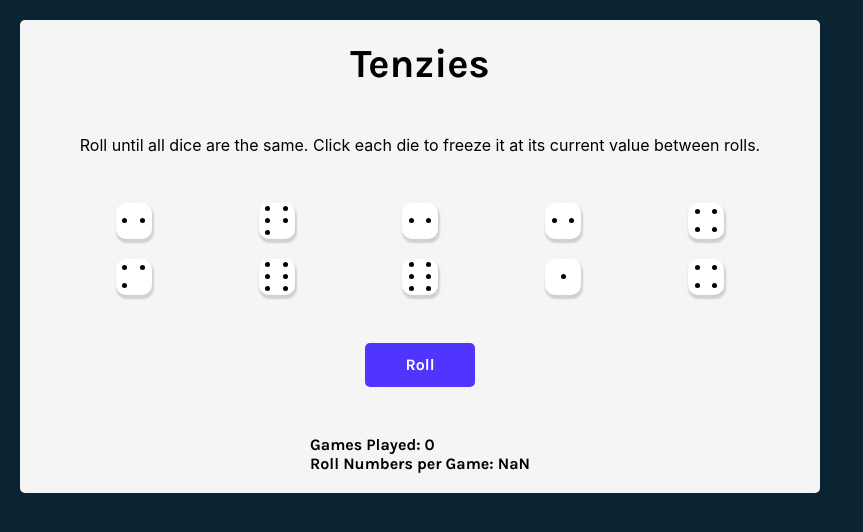
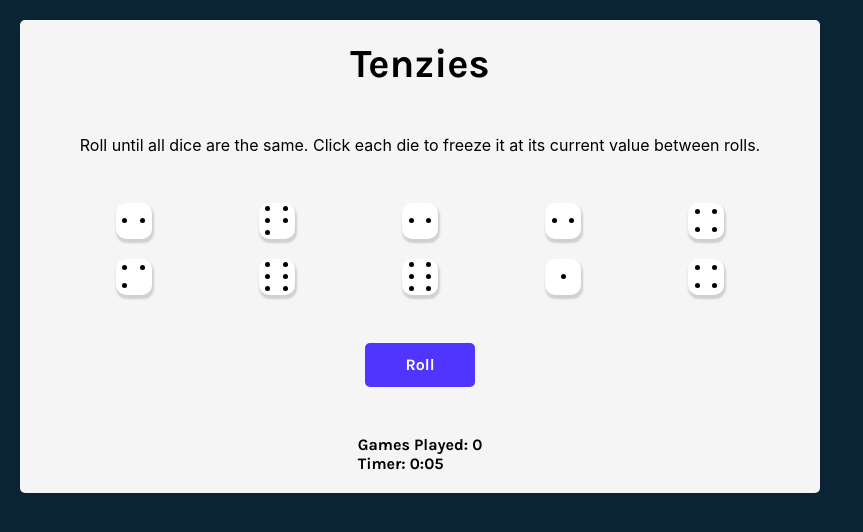
Before and after one commit to fcbvttn123/react-tenzies, a React (Vite) app: page / in a window 1280 px wide. Shown: the top 532 px of the page, without its empty margins (0-863 px from the left). Built offline with nearby package versions, Linux system fonts and the light colour scheme.

Commit message:
Time Tracking Finished

```diff
--- a/src/App.jsx
+++ b/src/App.jsx
@@ -80,7 +80,8 @@ function App() {
     // --> reset "roll numbers" state
     if (!differentDie) {
       setTenzies((prev) => !prev);
-      setGames((prev) => [...prev, currentRollNumber]);
+      setGames((prev) => [...prev, {rollNumbers: currentRollNumber, seconds}]);
+
       setCurrentRollNumber(0);
       setSeconds(0);
       clearInterval(intervalId)
@@ -109,10 +110,10 @@ function App() {
     const remainingSeconds = seconds % 60;
     return `${minutes}:${remainingSeconds < 10 ? '0' : ''}${remainingSeconds}`;
   }
-  console.log(formatTime(seconds))
 
   return (
     <main>
+
       {tenzies && <Confetti />}
 
       <h1 className="title">Tenzies</h1>
@@ -140,11 +141,25 @@ function App() {
 
       <div className="game-history">
         <h1>Games Played: {games.length}</h1>
-        <h1>
-          Roll Numbers per Game:{" "}
-          {(games.reduce((acc, current) => acc + current, 0) / games.length).toFixed(2)}
-        </h1>
+        {
+          games.length > 0
+          &&
+          <h1>
+          Average Roll Numbers per Game:{" "}
+          {(games.reduce((acc, current) => acc + current.rollNumbers, 0) / games.length).toFixed(2)}
+          </h1>
+        }
+        {
+          games.length > 0
+          &&
+          <h1>
+          Average Minutes to win a Game:{" "}
+          {(games.reduce((acc, current) => acc + current.rollNumbers, 0) / 60).toFixed(2)}
+          </h1>
+        }
+        <h1>Timer: {formatTime(seconds)}</h1>
       </div>
+
     </main>
   );
 }
```
